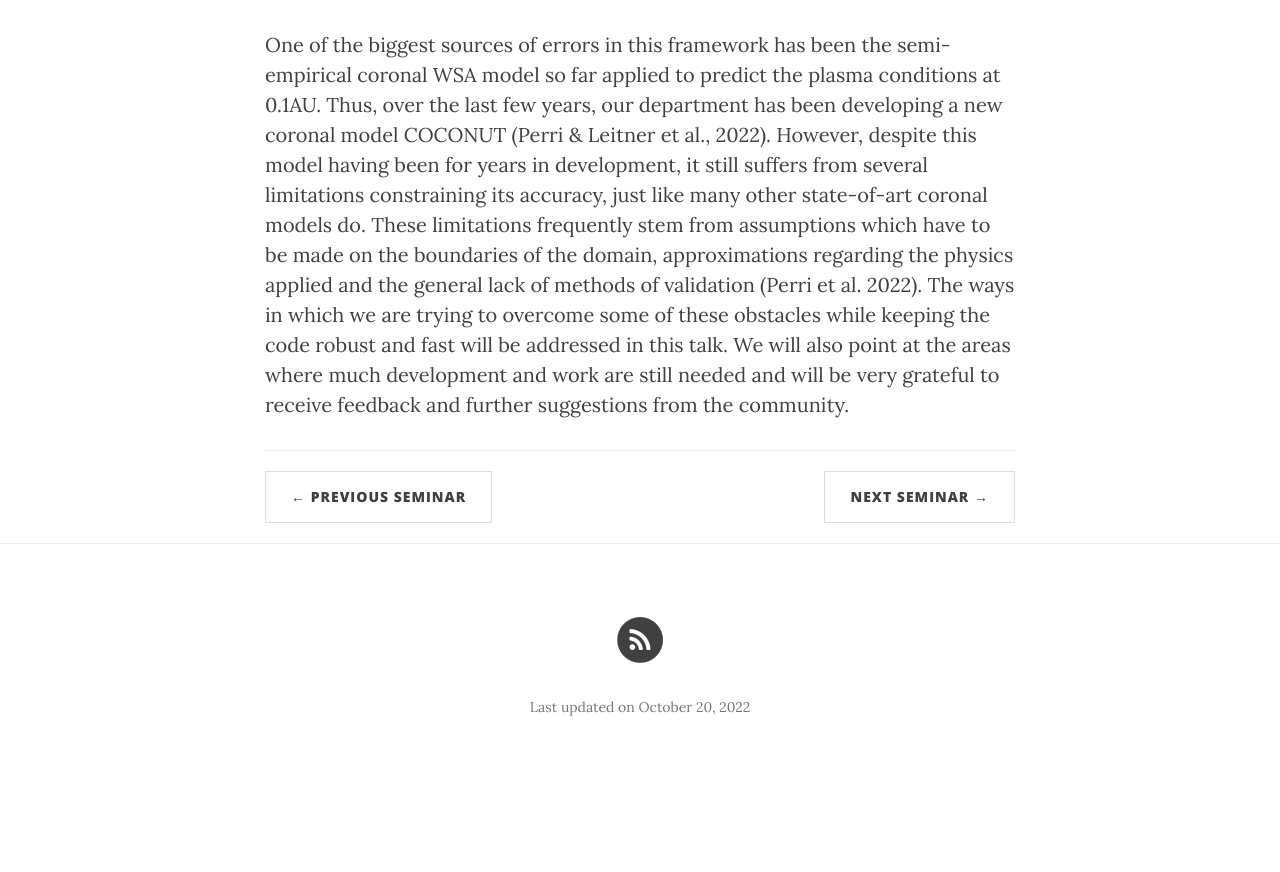
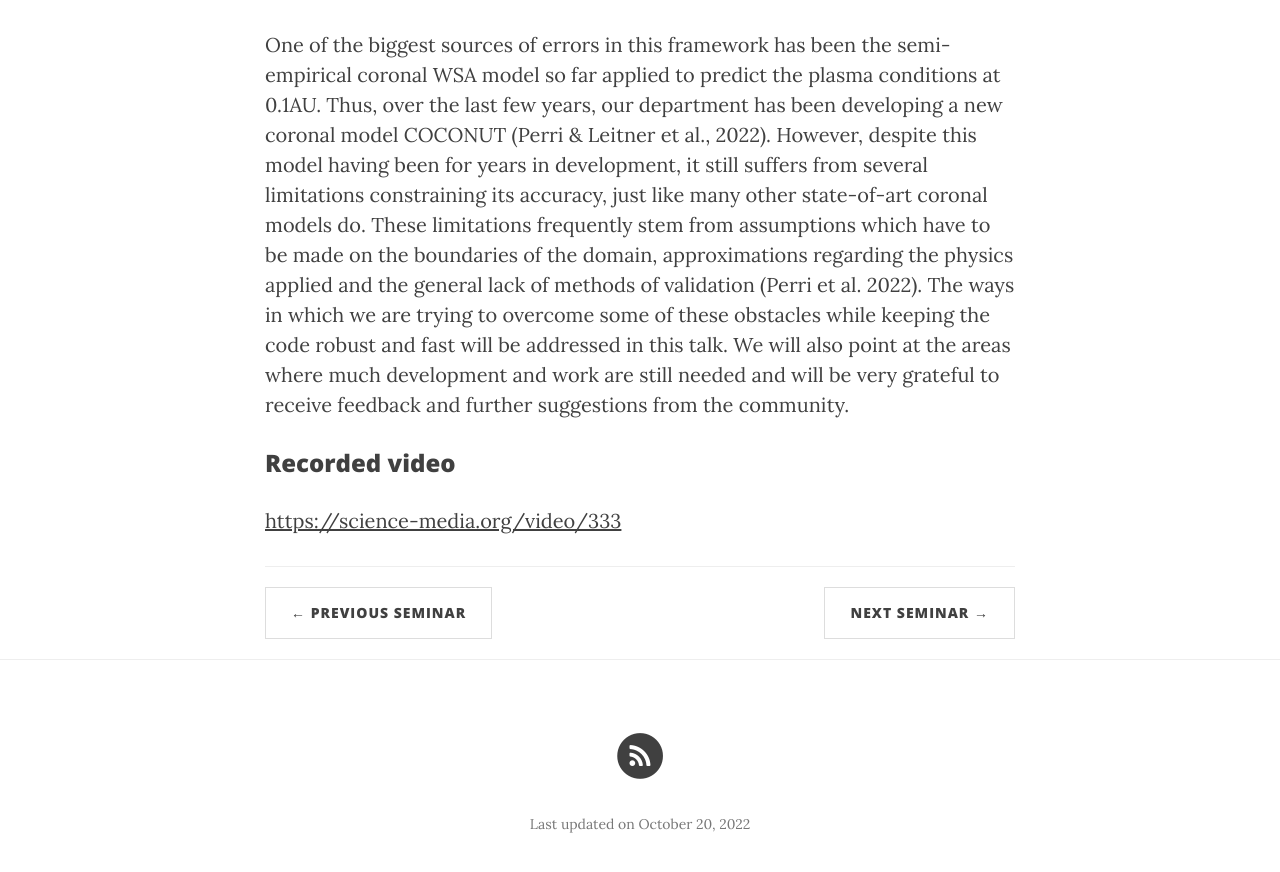
Before and after one commit to ITA-Solar/espos, a Jekyll site: the page built from _posts/2022-10-20-Brchnelova.md, in a window 1280 px wide and 900 px high, scrolled down 887 px. Shown: the top 872 px of the window. Built offline with Jekyll 4.4.1, drawn with Linux system fonts in a browser that asks for light colours; nearby versions of some CDN libraries; before the commit the page ends 1670 px from its top, so only the background shows below that.

Commit message:
Update 2022-10-20-Brchnelova.md

```diff
--- a/_posts/2022-10-20-Brchnelova.md
+++ b/_posts/2022-10-20-Brchnelova.md
@@ -12,3 +12,7 @@ published:  true
 Space weather forecasting is a complex problem which involves modeling of the solar plasma all the way from the solar corona down to the Earth’s atmosphere. To simulate this energy transfer, a cascade of various models is required, such as the coronal model, the heliospheric model and various models to estimate the Kp and Dst indices. European efforts to create such a framework of connected tools have resulted in the launch of the Virtual Space Weather Modeling Center (VSWMC) (Poedts et al., 2019) - a platform we will briefly introduce in the beginning of this talk.
 
 One of the biggest sources of errors in this framework has been the semi-empirical coronal WSA model so far applied to predict the plasma conditions at 0.1AU. Thus, over the last few years, our department has been developing a new coronal model COCONUT (Perri & Leitner et al., 2022). However, despite this model having been for years in development, it still suffers from several limitations constraining its accuracy, just like many other state-of-art coronal models do. These limitations frequently stem from assumptions which have to be made on the boundaries of the domain, approximations regarding the physics applied and the general lack of methods of validation (Perri et al. 2022). The ways in which we are trying to overcome some of these obstacles while keeping the code robust and fast will be addressed in this talk. We will also point at the areas where much development and work are still needed and will be very grateful to receive feedback and further suggestions from the community.
+
+### Recorded video
+
+[https://science-media.org/video/333](https://science-media.org/video/333)
```
